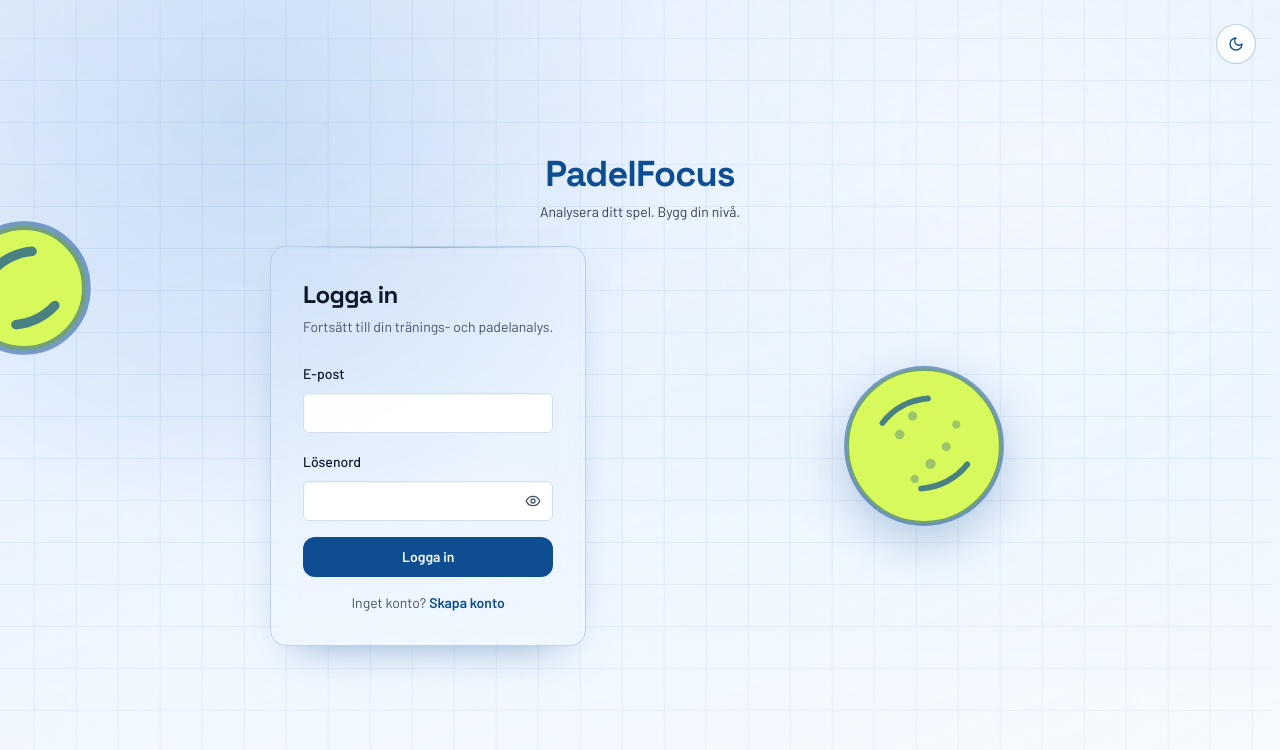
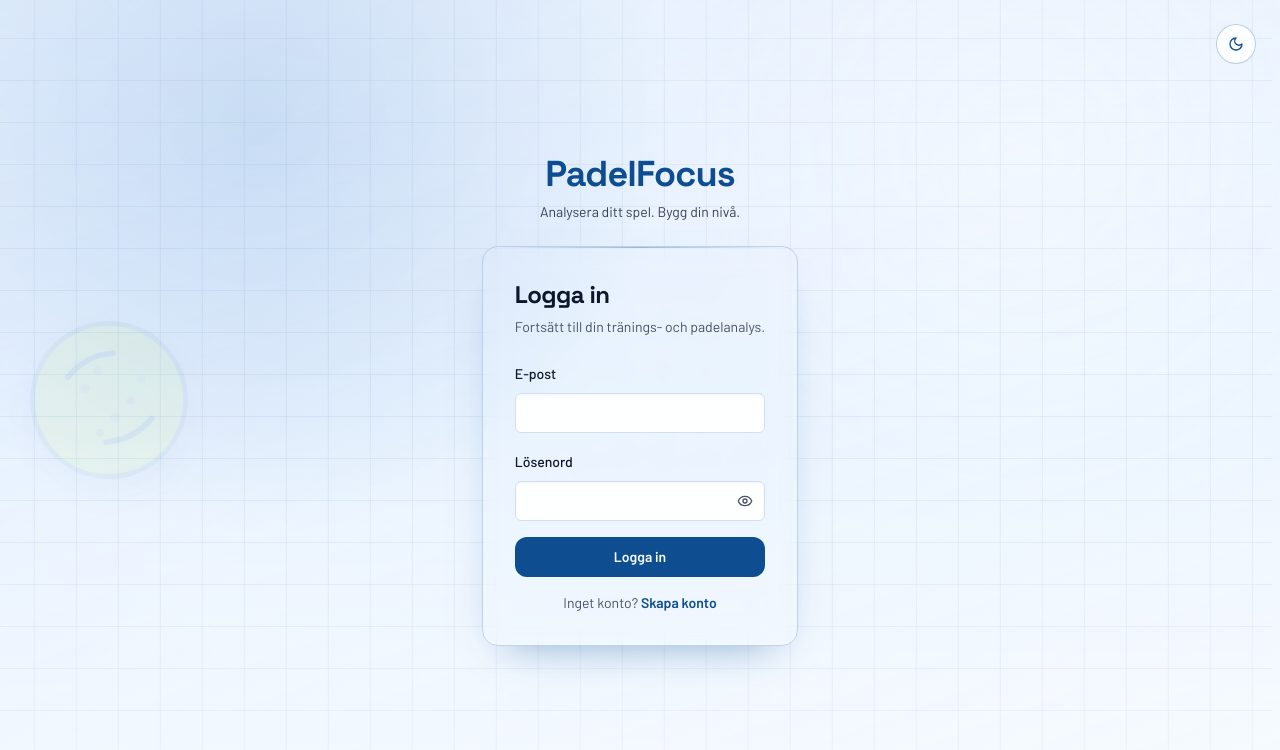
Before and after one commit to MrEspaano/PadelLog, a Next.js app: page /login in a window 1280 px wide. Shown: the top 750 px of the page. Built offline with nearby package versions, Linux system fonts and the light colour scheme.

Commit message:
Use single spinning login ball and remove static right ball

```diff
--- a/app/(auth)/layout.tsx
+++ b/app/(auth)/layout.tsx
@@ -1,4 +1,4 @@
-import { PadelIcon } from "@/components/padel/PadelIcon";
+import { LoginPadelBall } from "@/components/padel/LoginPadelBall";
 import { ThemeToggle } from "@/components/theme/ThemeToggle";
 
 export default function AuthLayout({ children }: { children: React.ReactNode }) {
@@ -7,8 +7,8 @@ export default function AuthLayout({ children }: { children: React.ReactNode })
       <div className="auth-grid-lines animate-grid-drift absolute inset-0 opacity-70" />
       <div className="pointer-events-none absolute inset-0 bg-gradient-to-b from-white/20 via-transparent to-white/35 dark:from-transparent dark:to-slate-950/40" />
 
-      <div className="pointer-events-none absolute -left-16 top-1/4 hidden opacity-7 md:block dark:opacity-[0.08]">
-        <PadelIcon mode="ball" className="h-44 w-44 animate-slow-spin text-padel-blue" />
+      <div className="pointer-events-none absolute left-6 top-1/2 hidden -translate-y-1/2 opacity-[0.09] lg:block dark:opacity-[0.1]">
+        <LoginPadelBall className="h-[170px] w-[170px]" />
       </div>
 
       <div className="absolute right-4 top-4 z-20 sm:right-6 sm:top-6">
--- a/app/(auth)/login/page.tsx
+++ b/app/(auth)/login/page.tsx
@@ -1,17 +1,11 @@
 import { Suspense } from "react";
 
 import { LoginCard } from "@/components/auth/LoginCard";
-import { LoginPadelBall } from "@/components/padel/LoginPadelBall";
 
 export default function LoginPage() {
   return (
     <Suspense fallback={<div className="w-full max-w-md text-center text-sm text-muted-foreground">Laddar...</div>}>
-      <div className="relative mx-auto flex w-full max-w-[480px] flex-col items-center min-[1200px]:max-w-[740px] min-[1200px]:items-start min-[1200px]:pr-[220px]">
-        <LoginCard />
-        <div className="mt-10 h-[92px] w-[92px] min-[640px]:h-[118px] min-[640px]:w-[118px] min-[1200px]:absolute min-[1200px]:right-0 min-[1200px]:top-1/2 min-[1200px]:mt-0 min-[1200px]:h-[172px] min-[1200px]:w-[172px] min-[1200px]:-translate-y-1/2">
-          <LoginPadelBall className="h-full w-full" />
-        </div>
-      </div>
+      <LoginCard />
     </Suspense>
   );
 }
```
